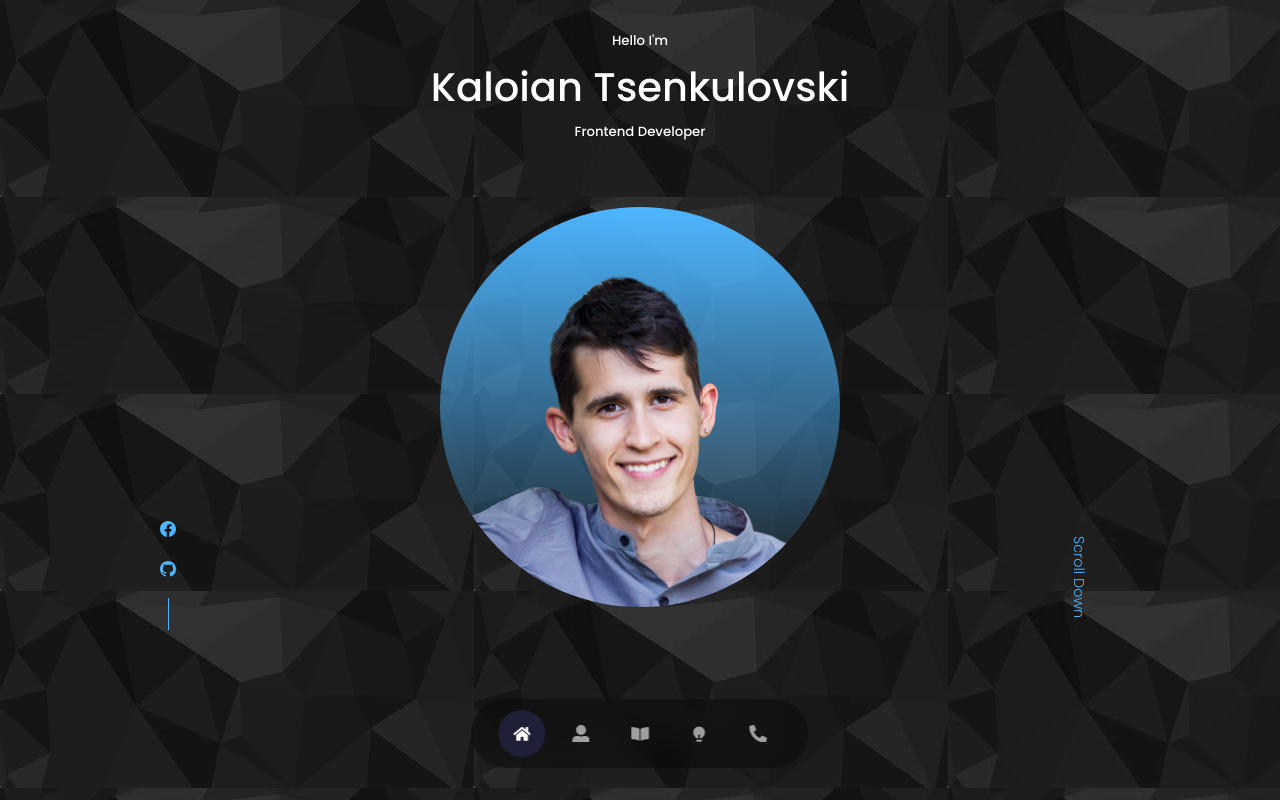
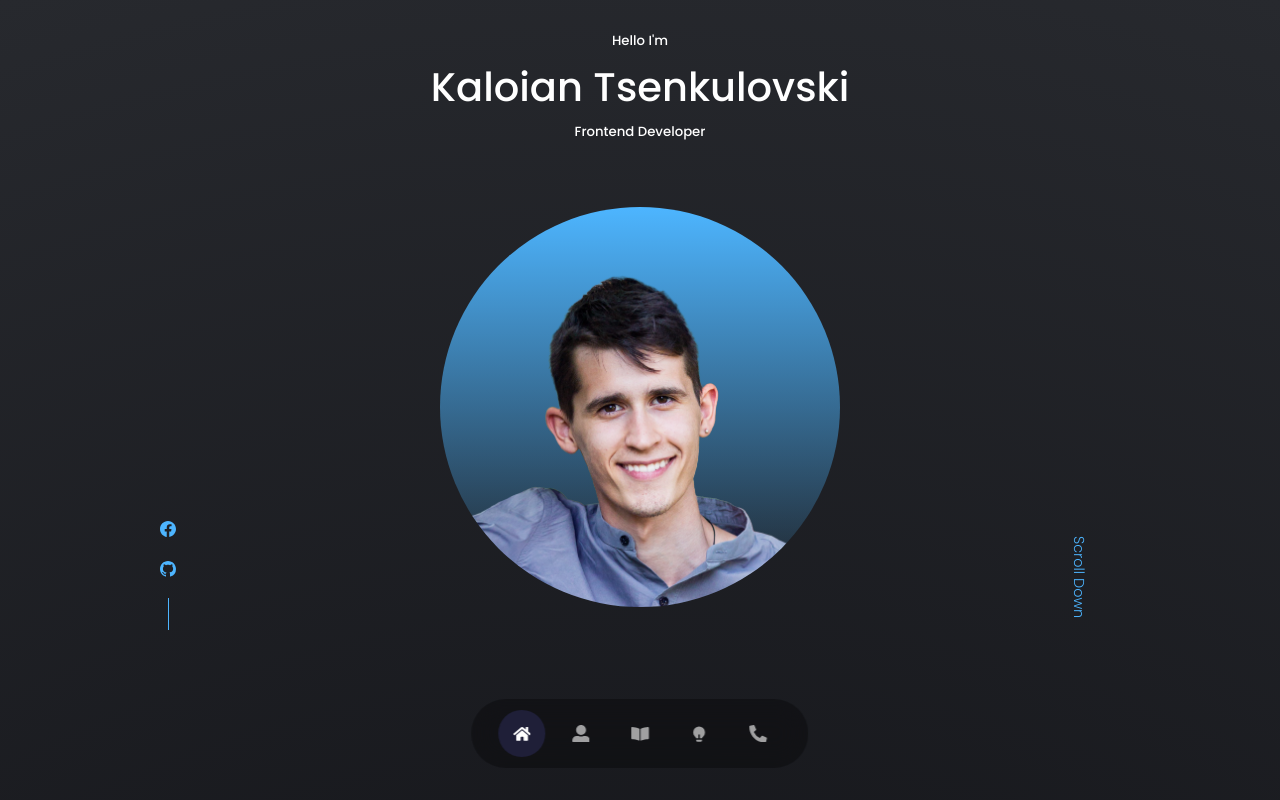
Before and after one commit to Kaloiann/cv-2, a React (Create React App) app: page / in a window 1280 px wide. Shown: the top 800 px of the page. Built offline with nearby package versions, Linux system fonts and the light colour scheme; the HTML template or start-up script is replaced by a standard one.

Commit message:
background

```diff
--- a/src/index.css
+++ b/src/index.css
@@ -33,7 +33,7 @@ body {
   background-color: var(--color-bg);
   color: var(--color-white);
   line-height: 1.7;
-  background-image: url(../src//assets/1.jfif);
+  background: radial-gradient(circle, rgba(6,6,10,1) 0%, rgba(39,41,46,1) 100%);
 }
 .container {
   width: var(--container-width-lg);
```
